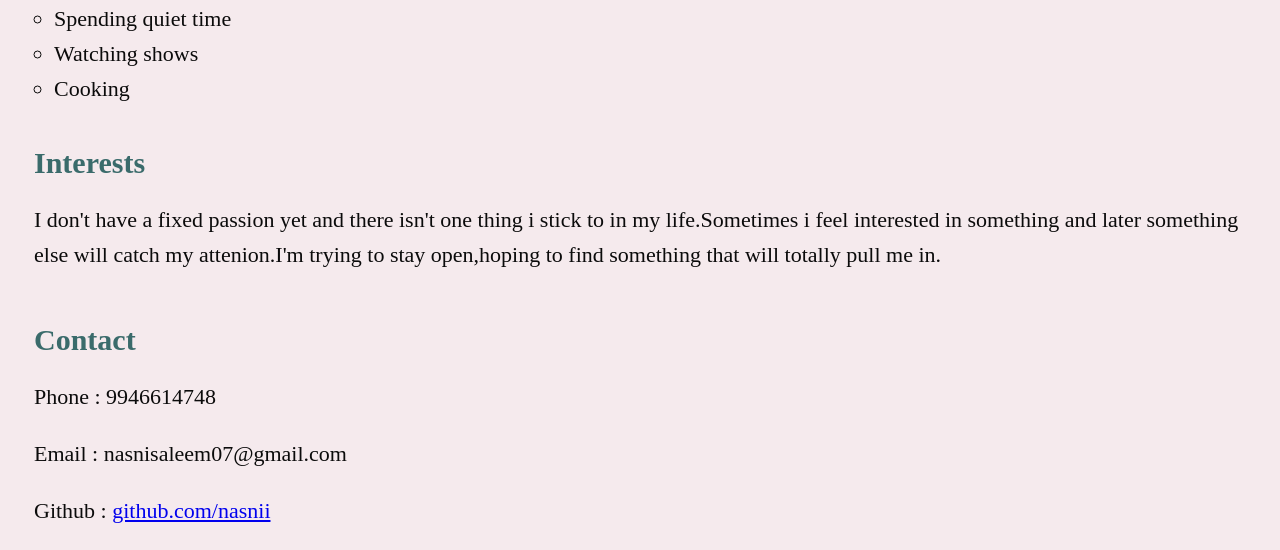
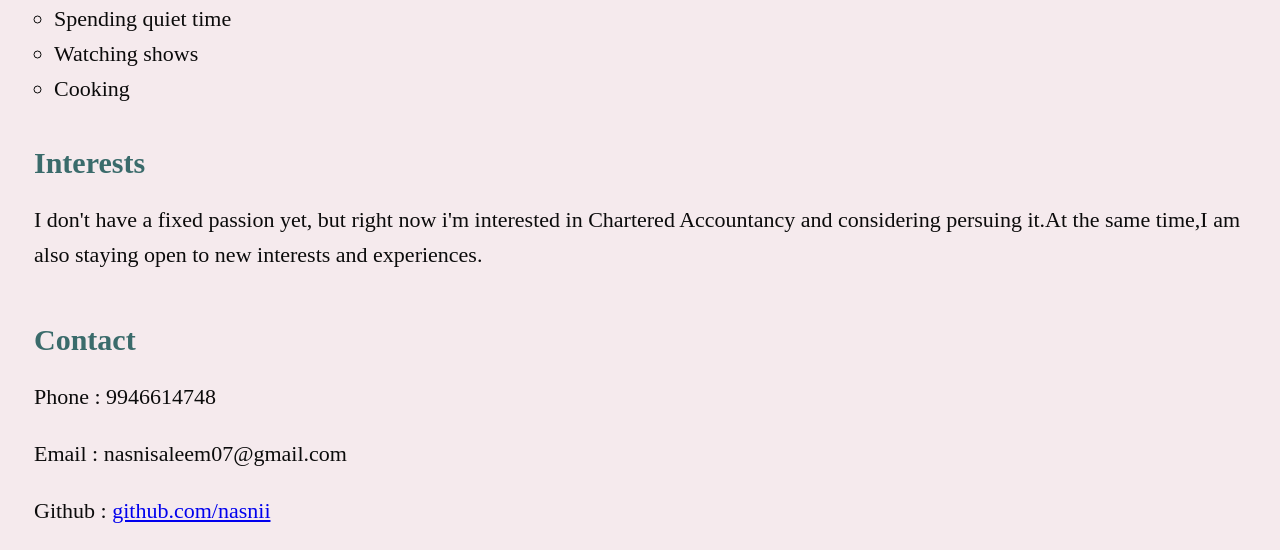
Before and after one commit to Nasnii/Personal-website, a plain HTML site: page index.html in a window 1280 px wide. Shown: the part 730-1280 px from the top of the page. Drawn offline with Linux system fonts and the light colour scheme.

Commit message:
Update index.html

```diff
--- a/index.html
+++ b/index.html
@@ -53,7 +53,7 @@
             <li>Cooking</li>
         </ul>
         <h4>Interests</h4>
-        <p>I don't have a fixed passion yet and there isn't one thing i stick to in my life.Sometimes i feel interested in something and later something else will catch my attenion.I'm trying to stay open,hoping to find something that will totally pull me in.</p>
+        <p>I don't have a fixed passion yet, but right now i'm interested in Chartered Accountancy and considering persuing it.At the same time,I am also staying open to new interests and experiences.</p>
         <h5>Contact</h5>
         <p>Phone : 9946614748</p>
         <p>Email : nasnisaleem07@gmail.com</p>
```
